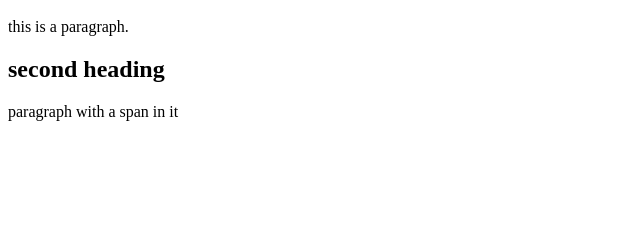
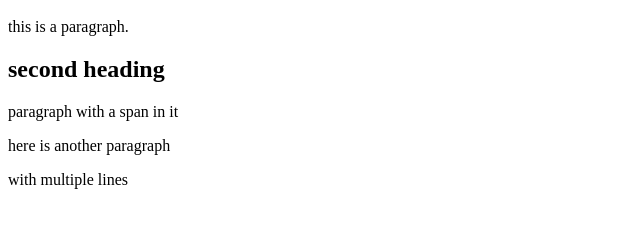
Before and after one commit to janinequig/janinequig, a plain HTML site: page index.html in a window 1280 px wide. Shown: the part 48-276 px from the top of the page, without its empty margins (0-640 px from the left). Drawn offline with Linux system fonts and the light colour scheme.

Commit message:
Update index.html

```diff
--- a/index.html
+++ b/index.html
@@ -8,6 +8,7 @@
       <p>this is a paragraph.</p>
       <h2> second heading </h2>
       <p> paragraph with a <span> span </span> in it </p>
+      <p> here is another paragraph </p> <p> with multiple lines </p>
     </div>
   </body>
 </html>
```
